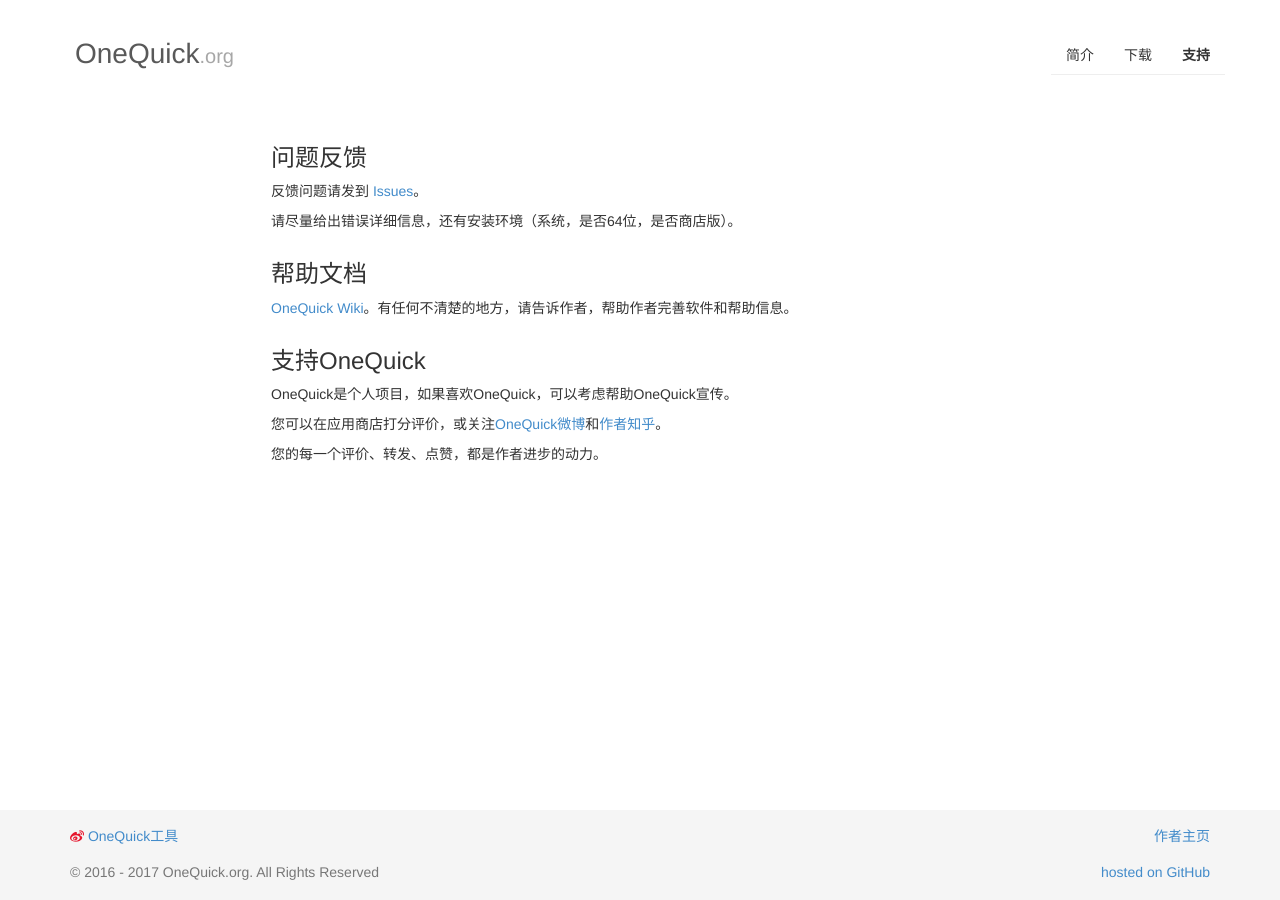
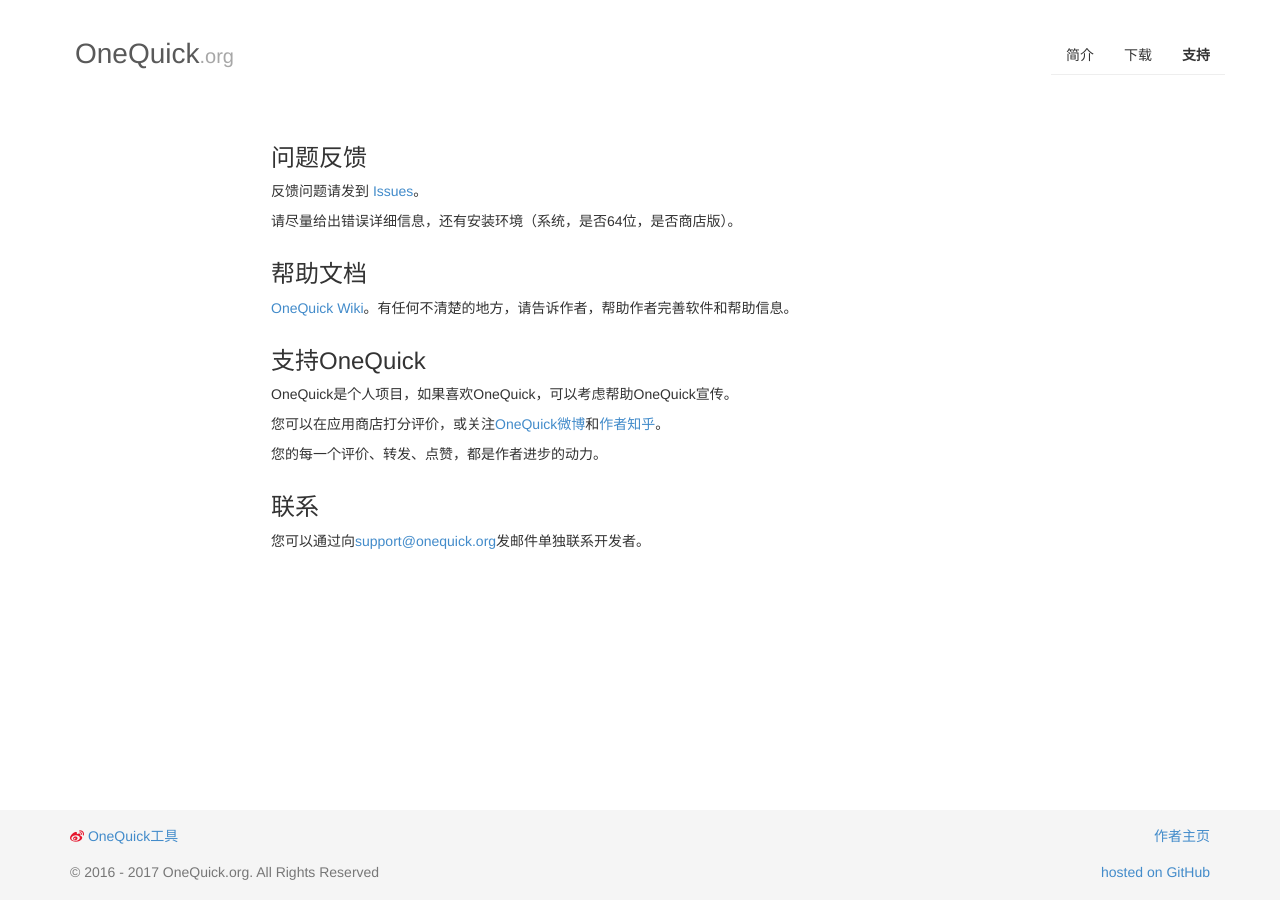
Before and after one commit to OneQuick/OneQuick.github.io-v1-legacy, a Jekyll site: the page built from support.md, in a window 1280 px wide. Built offline with Jekyll 4.4.1, drawn with Linux system fonts in a browser that asks for light colours.

Commit message:
Update support.md

```diff
--- a/support.md
+++ b/support.md
@@ -27,3 +27,7 @@
 您可以在应用商店打分评价，或关注<a href="http://weibo.com/onequick" target="_blank">OneQuick微博</a>和<a href="https://www.zhihu.com/people/xxxjin" target="_blank">作者知乎</a>。
 
 您的每一个评价、转发、点赞，都是作者进步的动力。
+
+### 联系
+
+您可以通过向<a href="support@onequick.org">support@onequick.org</a>发邮件单独联系开发者。
```
